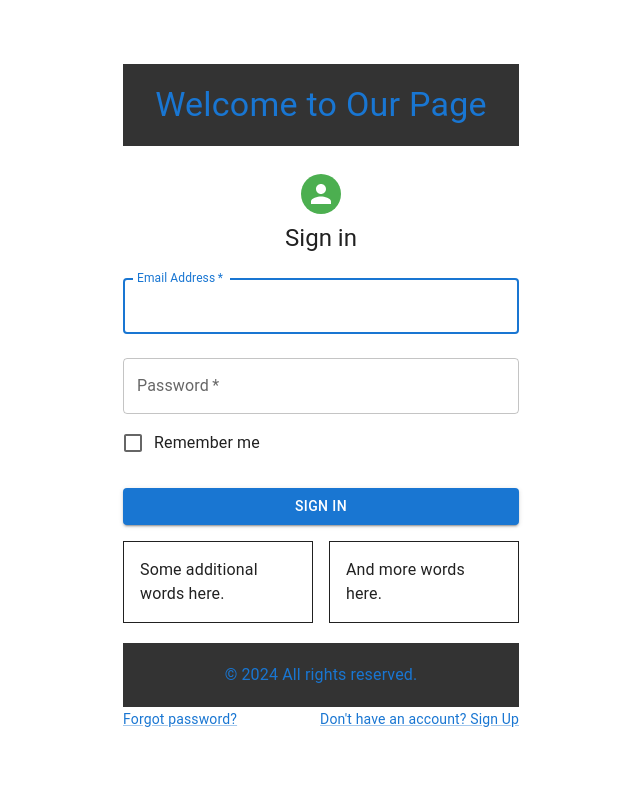
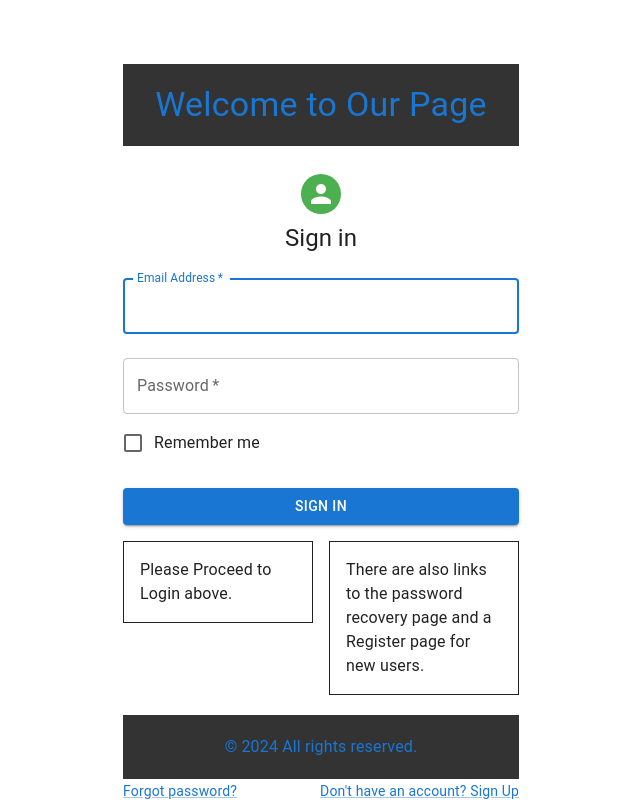
Before and after one commit to ShaunCl123/FeelFlow, a Next.js app: page / in a window 1280 px wide. Shown: the whole page, without its empty margins (319-959 px from the left). Built offline with nearby package versions, Linux system fonts and the light colour scheme.

Commit message:
addition of some info in the grid boxes

```diff
--- a/src/app/page.js
+++ b/src/app/page.js
@@ -113,12 +113,12 @@ export default function Page() {
             <Grid container spacing={2}>
               <Grid item xs={12} sm={6}>
                 <Box border={1} p={2}>
-                  <Typography variant="body1">Some additional words here.</Typography>
+                  <Typography variant="body1">Please Proceed to Login above.</Typography>
                 </Box>
               </Grid>
               <Grid item xs={12} sm={6}>
                 <Box border={1} p={2}>
-                  <Typography variant="body1">And more words here.</Typography>
+                  <Typography variant="body1">There are also links to the password recovery page and a Register page for new users.</Typography>
                 </Box>
               </Grid>
             </Grid>
--- a/src/app/scanner/page.js
+++ b/src/app/scanner/page.js
@@ -73,12 +73,12 @@ export default function Scanner() {
       <Grid container spacing={2}>
         <Grid item xs={12} sm={6}>
           <Box border={1} p={2} mt={2}>
-            <Typography variant="body1">Some additional words here.</Typography>
+            <Typography variant="body1">In order to access the scanner you have to allow access to your camera.</Typography>
           </Box>
         </Grid>
         <Grid item xs={12} sm={6}>
           <Box border={1} p={2} mt={2}>
-            <Typography variant="body1">And more words here.</Typography>
+            <Typography variant="body1">The barcodes are read from our database and will display the data on these items.</Typography>
           </Box>
         </Grid>
       </Grid>
```
